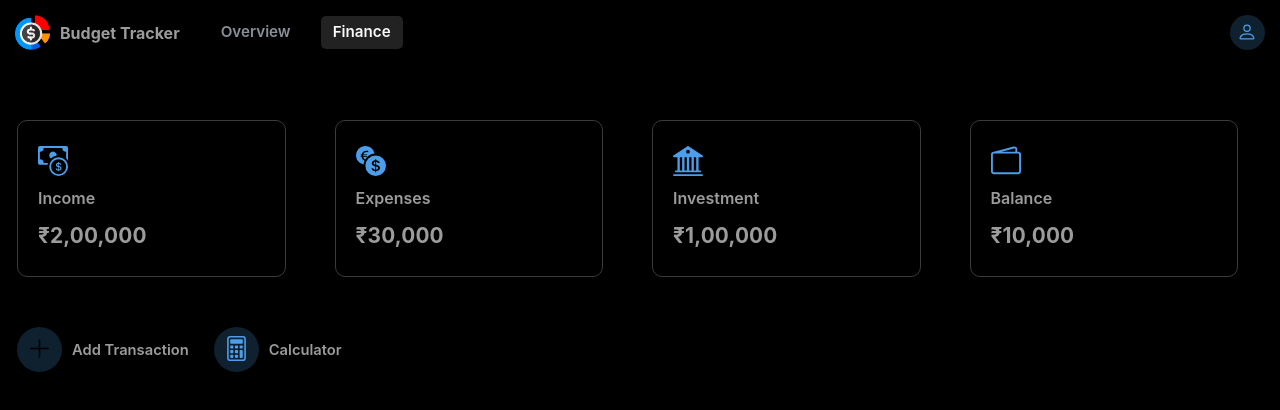
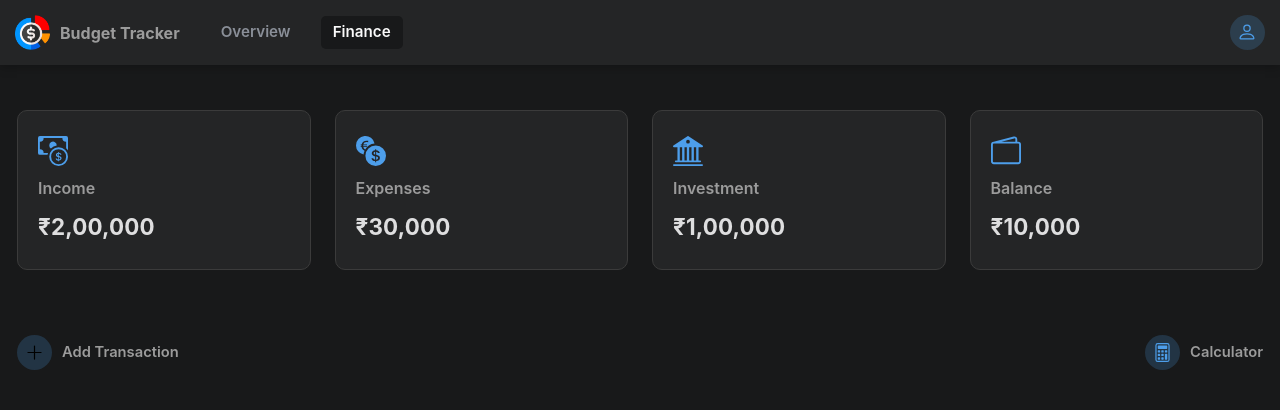
Before and after one commit to SujithGunasekaran/BudgetApp, a React (Create React App) app in the folder BudgetAppClient/: page /finance in a window 1280 px wide. Shown: the top 410 px of the page. Built offline with nearby package versions, Linux system fonts and the light colour scheme; no server answers.

Commit message:
css change

```diff
--- a/BudgetAppClient/src/Style/Finance.css
+++ b/BudgetAppClient/src/Style/Finance.css
@@ -8,7 +8,33 @@
 
 .finance_top_header_container
 {
-    width: 100%;
+    margin-top: 30px;
+    display: flex;
+    align-items: center;
+    justify-content: space-between;
+}
+.finance_top_header_info_child_one
+{
+    padding: 0px;
+}
+.finance_top_header_info_name
+{
+    font-size: 1.7rem;
+    font-weight: 700;
+    color: var(--title-heading);
+    font-family: var(--font-family-sans-serif);
+}
+.finance_top_header_info_sub
+{
+    padding-top: 5px;
+    font-size: .850rem;
+    font-weight: 500;
+    letter-spacing: 0.010rem;
+    color: var(--title-sub-heading);
+    font-family: var(--font-family-sans-serif);
+}
+.finance_top_header_info_child_two
+{
     display: flex;
     align-items: center;
 }
@@ -23,16 +49,16 @@
 }
 .finance_top_header_logo_bg
 {
-    width: 45px;
-    height: 45px;
+    width: 35px;
+    height: 35px;
     border-radius: 50%;
     background-color: var(--icon-bg);
 }
 .finance_top_header_logo
 {
-    width: 25px;
-    height: 25px;
-    margin: 9px 10px;
+    width: 19px;
+    height: 19px;
+    margin: 8px 8px;
     color: var(--icon-color);
 }
 .finance_top_header_heading
@@ -59,17 +85,10 @@
 }
 .finance_transaction_info_container
 {
-    display: flex;
-    flex-direction: column;
-    margin: 10px 25px 15px 0px;
     background-color: var(--card-bg);
     border: 1px solid var(--card-border);
     padding: 25px 20px;
     border-radius: 10px;
-}
-.finance_transaction_info_container:nth-child(n + 2)
-{
-    margin: 10px 25px 15px 25px;
 }
 
 .finance_transaction_info_icon
@@ -90,10 +109,10 @@
 }
 .finance_transaction_info_money
 {
-    font-size: 1.3rem;
+    font-size: 1.4rem;
     font-weight: 700;
     letter-spacing: 0.010rem;
-    color: var(--title-heading);
+    color: var(--title-light);
     font-family: var(--font-family-sans-serif);
     transition: 0.4s all ease-in-out;
 }
@@ -265,7 +284,7 @@
 {
     width: 5px;
     border-radius: 0px;
-    background-color: var(--form-input-bg);
+    background-color: var(--card-bg);
 }
 
 .model_custom_dopdown_list.show::-webkit-scrollbar-track,
--- a/BudgetAppClient/src/Style/Login.css
+++ b/BudgetAppClient/src/Style/Login.css
@@ -100,7 +100,8 @@
     color: var(--text-light);
     background-color: var(--btn-highlight-bg);
 }
-.form_app_card_form_btn:disabled
+.form_app_card_form_btn:disabled,
+.form_app_card_form_btn:disabled:hover
 {
     background-color: var(--btn-disabled-bg);
 }
--- a/BudgetAppClient/src/Style/global.css
+++ b/BudgetAppClient/src/Style/global.css
@@ -31,9 +31,9 @@
 
     /* Dark Theme */
 
-    --body-bg : #000000;
-    --header-bg : #000000;
-    --form-input-bg : #242424;
+    --body-bg : #18191a;
+    --header-bg : #242526;
+    --form-input-bg : #18191a;
     --form-input-border : #3B3B3B;
     --form-focus-border : #4D9EEA;
     --form-input-text : #fff;
@@ -44,20 +44,20 @@
     --btn-highlight-bg : #1D9BF0;
     --btn-highlight-hover-bg : #3090eb;
     --btn-disabled-bg : #8b8b8d;
-    --text-bg : #222222;
+    --text-bg : #18191a;
     --text-highlight-dark : #1D9BF0;
     --title-dark : #333333;
     --title-heading : #9b9b9b;
     --title-highlight : #fafafa;
-    --title-light : #ebecf1;
+    --title-light : #dededf;
     --title-sub-heading : #8a8f98;
     --card-bg-grey : #2b2b2b;
-    --card-bg : #000000;
+    --card-bg : #242526;
     --card-light-dark : #1f1e1e;
     --card-border : #3b3b3b;
     --dropdown-values-bg : rgb(77,158,234, 0.2);
     --dropdown-values-color : #1D9BF0;
-    --scroll-border : rgb(88, 88, 88);
+    --scroll-border : rgb(109, 108, 108);
 
 
     --danger-alert-text : #ff5a4e;
--- a/BudgetAppClient/src/Style/messageModel.css
+++ b/BudgetAppClient/src/Style/messageModel.css
@@ -13,14 +13,14 @@
 .message_text
 {
     font-size: .9rem;
-    font-weight: 500;
+    font-weight: 400;
     letter-spacing: 0.010rem;
     font-family: var(--font-family-sans-serif);
 }
 .message_cancel
 {
-    width: 15px;
-    height: 15px;
+    width: 11px;
+    height: 11px;
     margin-left: auto;
     cursor: pointer;
 }
```
